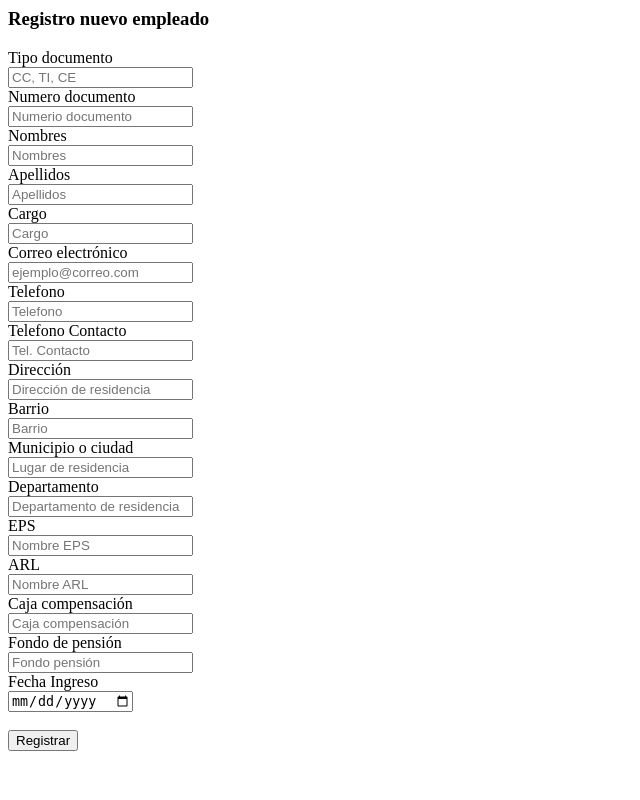
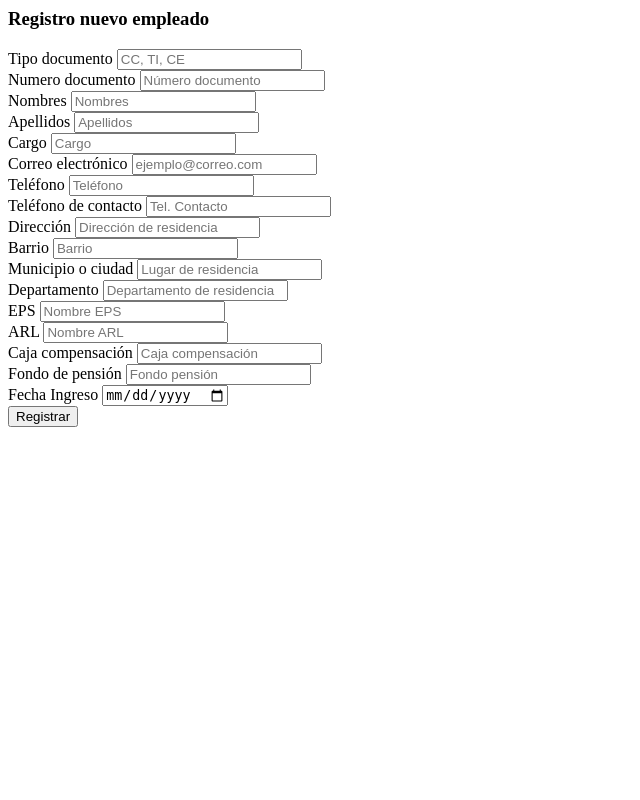
Before and after one commit to MrError2003/apprh, a PHP site: page /views/nuevoempleado.php in a window 1280 px wide. Shown: the whole page, without its empty margins (0-640 px from the left). Run offline with PHP 8.4, Linux system fonts and the light colour scheme.

Commit message:
diseño formulario 3

```diff
--- a/views/nuevoempleado.php
+++ b/views/nuevoempleado.php
@@ -1,144 +1,84 @@
 <div class="container">
-    <div class="row">
-
+  <div class="row justify-content-center">
+    <div class="col-md-6">
       <div class="tab-pane fade" id="register">
         <h3 class="mb-4">Registro nuevo empleado</h3>
-
-            <?php
-            include '../controller/conexion.php';
-
-            if (isset($_POST['registrar'])) {
-                $tipodocumento = $_POST['tipodocumendo'];
-                $identificacion = $_POST['documento'];
-                $nombres = $_POST['nombres'];
-                $apellidos = $_POST['apellidos'];
-                $cargo = $_POST['cargo'];
-                $email = $_POST['email'];
-                $telefono = $_POST['telefono'];
-                $telefonocontacto = $_POST['contacto'];
-                $direccion = $_POST['direccion'];
-                $barrio = $_POST['barrio'];
-                $municipiociudad = $_POST['municipiociudad'];
-                $departamento = $_POST['departamento'];
-                $eps = $_POST['eps'];
-                $arl = $_POST['arl'];
-                $cajacompensacion = $_POST['cajacompensacion'];
-                $pension = $_POST['pension'];
-                $fechaingreso = $_POST['ingreso'];
-                $fechacreacion = date("Y-m-d");
-                $estado = "ACTIVO";
-
-                $insert = mysqli_query($con, "INSERT INTO empleados (tipodocumento, identificacion, nombres, apellidos, cargo, email, telefono, telefonocontacto, direccion, barrio, municipiociudad, departamento, eps, arl, cajacompensacion, pension, fechaingreso, fechacreacion, estado)
-                                 VALUES ('$tipodocumento', '$identificacion', '$nombres', '$apellidos', '$cargo', '$email', '$telefono', '$telefonocontacto', '$direccion', '$barrio', '$municipiociudad', '$departamento', '$eps', '$arl', '$cajacompensacion', '$pension', '$fechaingreso', '$fechacreacion', '$estado')");
-                if ($insert) {
-                    echo '<div class="alert alert-success" role="alert">
-                DATOS GUARDADOS CON ÉXITO
-                <a href="../index.php" class="btn btn-warning">REGRESAR AL INICIO</a>
-              </div>';
-                } else {
-                    echo "Error al guardar los datos: " . mysqli_error($con);
-                }
-            }
-
-            mysqli_close($con);
-            ?>
-
-
+        <!-- Código PHP -->
       </div>
 
       <form method="post">
         <div class="mb-3">
-                <label for="registerName" class="form-label">Tipo documento</label>
-                <br>
+          <label for="registerTypedoc" class="form-label">Tipo documento</label>
           <input type="text" class="form-control" id="registerTypedoc" placeholder="CC, TI, CE" name="tipodocumendo" required>
         </div>
         <div class="mb-3">
-                <label for="registerName" class="form-label">Numero documento</label>
-                <br>
-                <input type="text" class="form-control" id="registerDoc" placeholder="Numerio documento" name="documento" required>
+          <label for="registerDoc" class="form-label">Numero documento</label>
+          <input type="text" class="form-control" id="registerDoc" placeholder="Número documento" name="documento" required>
         </div>
         <div class="mb-3">
-                <label for="registerName" class="form-label">Nombres</label>
-                <br>
+          <label for="registerNames" class="form-label">Nombres</label>
           <input type="text" class="form-control" id="registerNames" placeholder="Nombres" name="nombres" required>
         </div>
         <div class="mb-3">
-                <label for="registerName" class="form-label">Apellidos</label>
-                <br>
+          <label for="registerSecondsname" class="form-label">Apellidos</label>
           <input type="text" class="form-control" id="registerSecondsname" placeholder="Apellidos" name="apellidos" required>
         </div>
         <div class="mb-3">
-                <label for="registerName" class="form-label">Cargo</label>
-                <br>
+          <label for="registerCarge" class="form-label">Cargo</label>
           <input type="text" class="form-control" id="registerCarge" placeholder="Cargo" name="cargo" required>
         </div>
         <div class="mb-3">
           <label for="registerEmail" class="form-label">Correo electrónico</label>
-                <br>
           <input type="email" class="form-control" id="registerEmail" placeholder="ejemplo@correo.com" name="email" required>
         </div>
         <div class="mb-3">
-                <label for="registerName" class="form-label">Telefono</label>
-                <br>
-                <input type="text" class="form-control" id="registerTel" placeholder="Telefono" name="nombres" required>
+          <label for="registerTel" class="form-label">Teléfono</label>
+          <input type="text" class="form-control" id="registerTel" placeholder="Teléfono" name="telefono" required>
         </div>
         <div class="mb-3">
-                <label for="registerName" class="form-label">Telefono Contacto</label>
-                <br>
+          <label for="registerContactphone" class="form-label">Teléfono de contacto</label>
           <input type="text" class="form-control" id="registerContactphone" placeholder="Tel. Contacto" name="contacto" required>
         </div>
         <div class="mb-3">
-                <label for="registerName" class="form-label">Dirección</label>
-                <br>
+          <label for="address" class="form-label">Dirección</label>
           <input type="text" class="form-control" id="address" placeholder="Dirección de residencia" name="direccion" required>
         </div>
         <div class="mb-3">
-                <label for="registerName" class="form-label">Barrio</label>
-                <br>
+          <label for="neighborhood" class="form-label">Barrio</label>
           <input type="text" class="form-control" id="neighborhood" placeholder="Barrio" name="barrio" required>
         </div>
         <div class="mb-3">
-                <label for="registerName" class="form-label">Municipio o ciudad</label>
-                <br>
+          <label for="city" class="form-label">Municipio o ciudad</label>
           <input type="text" class="form-control" id="city" placeholder="Lugar de residencia" name="municipiociudad" required>
         </div>
         <div class="mb-3">
-                <label for="registerName" class="form-label">Departamento</label>
-                <br>
+          <label for="departamento" class="form-label">Departamento</label>
           <input type="text" class="form-control" id="departamento" placeholder="Departamento de residencia" name="departamento" required>
         </div>
         <div class="mb-3">
-                <label for="registerName" class="form-label">EPS</label>
-                <br>
+          <label for="registerEPS" class="form-label">EPS</label>
           <input type="text" class="form-control" id="registerEPS" placeholder="Nombre EPS" name="eps" required>
         </div>
         <div class="mb-3">
-                <label for="registerName" class="form-label">ARL</label>
-                <br>
+          <label for="registerARL" class="form-label">ARL</label>
           <input type="text" class="form-control" id="registerARL" placeholder="Nombre ARL" name="arl" required>
         </div>
         <div class="mb-3">
-                <label for="registerName" class="form-label">Caja compensación</label>
-                <br>
+          <label for="registerCaja" class="form-label">Caja compensación</label>
           <input type="text" class="form-control" id="registerCaja" placeholder="Caja compensación" name="cajacompensacion" required>
         </div>
         <div class="mb-3">
-                <label for="registerName" class="form-label">Fondo de pensión</label>
-                <br>
+          <label for="registerPension" class="form-label">Fondo de pensión</label>
           <input type="text" class="form-control" id="registerPension" placeholder="Fondo pensión" name="pension" required>
         </div>
         <div class="mb-3">
-                <label for="registerName" class="form-label">Fecha Ingreso</label>
-                <br>
+          <label for="dateadmission" class="form-label">Fecha Ingreso</label>
           <input type="date" class="form-control" id="dateadmission" placeholder="Fecha de ingreso" name="ingreso" required>
         </div>
-            <br>
         <div class="text-center">
           <button type="submit" class="btn btn-primary" name="registrar">Registrar</button>
         </div>
       </form>
-
-
-
     </div>
   </div>
+</div>
--- a/views/registrocargos.php
+++ b/views/registrocargos.php
@@ -23,8 +23,8 @@
                 $tipocontrato = $_POST['tipocontrato'];
                 $salariobruto = $_POST['salariobruto'];
                 $recargos = $_POST['recargos'];
-                $prestaciones = ($salariobruto * 0.96); /*$_POST['prestaciones'];*/
-                $salarioneto = ($salariobruto * $prestaciones) + $recargos;
+                $prestaciones = $salariobruto * 0.96; /*$_POST['prestaciones'];*/
+                $salarioneto = $salariobruto - $prestaciones + $recargos;
 
 
                 $insert = mysqli_query($con, "INSERT INTO cargos (cargo, tipocontrato, salariobruto, recargos, prestaciones, salarioneto)
```
Lines whose indentation alone changed are shown as unchanged.
